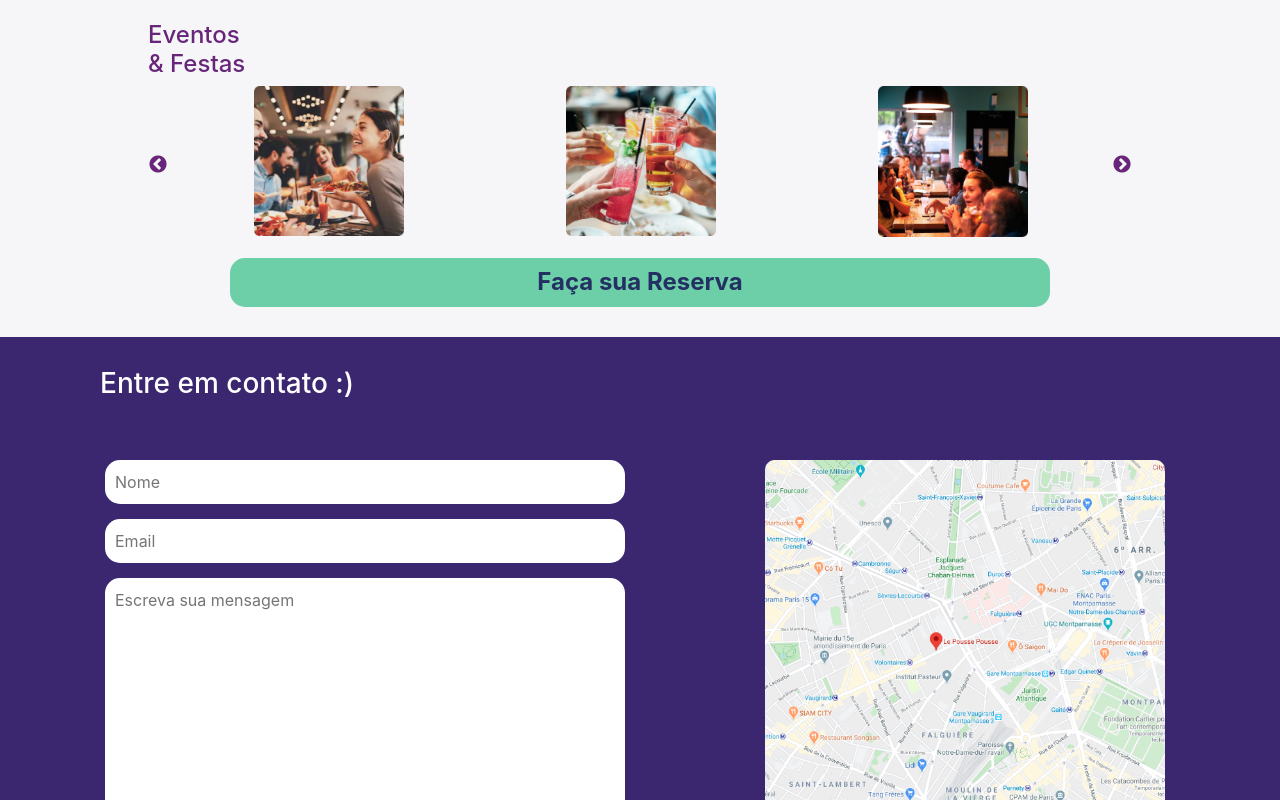
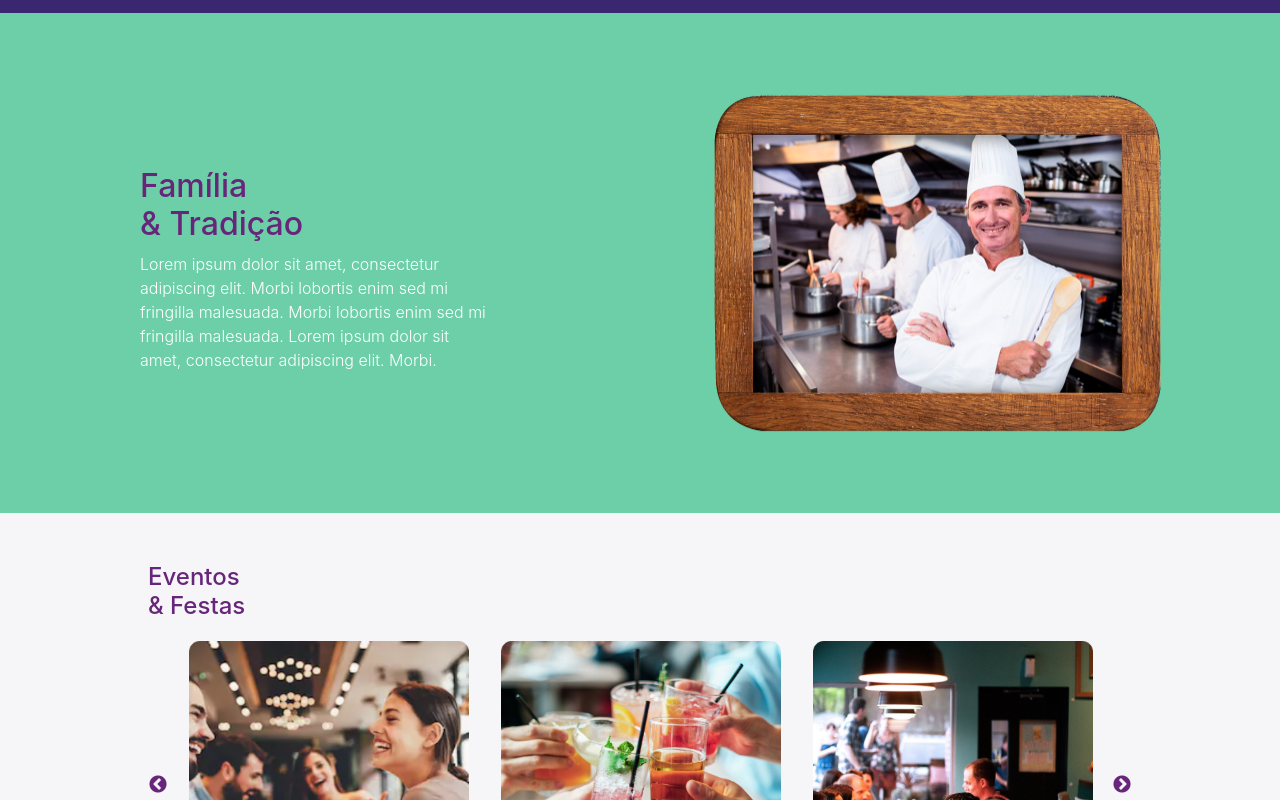
Before and after one commit to cesarcross/restaurant_uva, a React (Create React App) app: page / in a window 1280 px wide. Shown: the part 2000-2800 px from the top of the page. Built offline with nearby package versions, Linux system fonts and the light colour scheme; a web font is replaced by a local one.

Commit message:
Fix styles

```diff
--- a/src/components/About/About.component.jsx
+++ b/src/components/About/About.component.jsx
@@ -60,7 +60,6 @@ const About = () => (
         </Sub1>
       </AboutDiv3>
       <AboutDiv2>
-        {/* <WidthMax> */}
         <Sub1>
           <AboutTitle2>
             <span>Família</span>& Tradição
@@ -77,7 +76,6 @@ const About = () => (
             <img src={about2} alt="" />
           </AboutImage2>
         </Sub2>
-        {/* </WidthMax> */}
       </AboutDiv2>
     </AboutContainer>
   </Element>
--- a/src/components/About/About.style.js
+++ b/src/components/About/About.style.js
@@ -37,7 +37,9 @@ export const AboutTitle = styled.h3`
   font-size: 1.5rem;
   width: 210px;
   text-align: left;
+  margin-top: 20px;
   margin-left: 20px;
+  padding-top: 20px;
 
   span {
     display: block;
@@ -54,12 +56,14 @@ export const AboutTitle = styled.h3`
 
 export const AboutText = styled.p`
   /* border: 2px solid green; */
+  margin: 0 20px;
   color: white;
   font-size: 0.7rem;
+  text-align: left;
 
   @media screen and (min-width: 768px) {
-    margin: 0 20px;
-    text-align: left;
+    /* margin: 0 20px; */
+    /* text-align: left; */
   }
 `;
 
@@ -80,6 +84,7 @@ export const AboutImage = styled.div`
 
   img {
     width: 100%;
+    margin-bottom: 20px;
   }
 
   @media screen and (min-width: 992px) {
@@ -124,8 +129,9 @@ export const AboutDiv2 = styled.div`
 
 export const AboutTitle2 = styled.h3`
   /* border: 2px solid green; */
+  padding-top: 20px;
+  font-size: 2rem;
   color: #67267a;
-  font-size: 1.5rem;
   width: 201px;
   text-align: left;
   margin-left: 20px;
@@ -135,8 +141,8 @@ export const AboutTitle2 = styled.h3`
   }
 
   @media screen and (min-width: 768px) {
-    margin-top: 20px;
-    font-size: 2rem;
+    /* margin-top: 20px; */
+    /* font-size: 2rem; */
   }
 
   @media screen and (min-width: 992px) {
@@ -146,12 +152,14 @@ export const AboutTitle2 = styled.h3`
 
 export const AboutText2 = styled.p`
   /* border: 2px solid green; */
+  margin: 0 20px;
+  text-align: left;
   color: white;
   font-size: 0.7rem;
 
   @media screen and (min-width: 768px) {
-    margin: 0 20px;
-    text-align: left;
+    /* margin: 0 20px; */
+    /* text-align: left; */
     font-size: 1rem;
   }
 `;
--- a/src/components/Carousel/Carousel.component.jsx
+++ b/src/components/Carousel/Carousel.component.jsx
@@ -10,7 +10,7 @@ import {
 
 import featured1 from '../../assets/images/featured1.png';
 import featured3 from '../../assets/images/featured3.png';
-import featured5 from '../../assets/images/featured5.png';
+import featured7 from '../../assets/images/featured7.png';
 
 const Carousel = ({ showCarousel }) => {
   const settings = {
@@ -24,19 +24,19 @@ const Carousel = ({ showCarousel }) => {
   return (
     <CarouselContainer showCarousel={showCarousel}>
       <MobileImage>
-        <img src={featured1} alt="" />
+        <img src={featured3} alt="" />
       </MobileImage>
 
       <SliderContainer>
         <Slider {...settings}>
           <CarouselItem>
-            <img src={featured1} alt=""></img>
-          </CarouselItem>
-          <CarouselItem>
             <img src={featured3} alt=""></img>
           </CarouselItem>
           <CarouselItem>
-            <img src={featured5} alt=""></img>
+            <img src={featured7} alt=""></img>
+          </CarouselItem>
+          <CarouselItem>
+            <img src={featured1} alt=""></img>
           </CarouselItem>
         </Slider>
       </SliderContainer>
--- a/src/components/Carousel/Carousel.style.js
+++ b/src/components/Carousel/Carousel.style.js
@@ -5,7 +5,7 @@ export const CarouselContainer = styled.div`
 `;
 
 export const MobileImage = styled.div`
-  border: 2px solid green;
+  /* border: 2px solid green; */
 
   img {
     width: 100%;
@@ -51,7 +51,8 @@ export const SliderContainer = styled.div`
 
 export const CarouselItem = styled.div`
   img {
-    height: 370px;
+    /* height: 370px; */
+    width: 100%;
     margin: 0 auto;
   }
 `;
--- a/src/components/Contact/Contact.component.jsx
+++ b/src/components/Contact/Contact.component.jsx
@@ -15,12 +15,14 @@ const Contact = () => (
             action="https://formsubmit.io/send/ebaf272f-0e6b-441c-8c2a-7881d541c7be"
             method="POST"
           >
-            <h3>Entre em contato :)</h3>
+            <h3>
+              <span>Entre em</span>contato :)
+            </h3>
             <input
               name="_redirect"
               type="hidden"
               id="name"
-              value="https://restaurant-quitandavegana.now.sh/"
+              value="https://restaurant-uva.now.sh"
             />
             <input name="name" type="text" id="name" placeholder="Nome" />
             <input name="email" type="email" id="email" placeholder="Email" />
--- a/src/components/Contact/Contact.style.js
+++ b/src/components/Contact/Contact.style.js
@@ -9,45 +9,69 @@ export const WidthMax = styled.div`
   display: flex;
   max-width: 1200px;
   margin: 0 auto;
+  flex-wrap: wrap;
+
+  @media screen and (min-width: 992px) {
+    flex-direction: row-reverse;
+    flex-wrap: nowrap;
+  }
 `;
 
 export const Form = styled.div`
-  margin: 30px auto;
+  margin: 30px auto 0;
+  width: 80%;
+
+  h3 {
+    text-align: left;
+    color: #fff;
+
+    span {
+      display: block;
+    }
+
+    /* @media screen and (min-width: 1200px) {
+      text-align: left;
+      margin: 0 0 60px 60px;
+    } */
+  }
 
   input,
   textarea {
     display: flex;
-    border-radius: 15px;
-    width: 80%;
+    border-radius: 10px;
+    width: 100%;
     margin: 15px auto;
-    padding: 10px;
+    padding: 20px;
     border: none;
   }
 
   input:last-of-type {
     background: #6ccfa7;
     color: #242f62;
-    font-size: 1.5rem;
+    font-size: 1.2rem;
     font-weight: 700;
     justify-content: center;
   }
 
-  /* border: 2px solid green; */
+  @media screen and (min-width: 992px) {
+    width: 40%;
 
-  h3 {
-    color: #fff;
+    textarea {
+      height: 255px;
+    }
 
-    @media screen and (min-width: 1200px) {
-      text-align: left;
-      margin: 0 0 60px 60px;
+    input:last-of-type {
+      /* width: 300px; */
+      width: 70%;
+      padding: 5px 100px;
+      margin-bottom: 30px;
     }
   }
 
-  @media screen and (min-width: 992px) {
-    width: 650px;
-
-    input:last-of-type {
-      width: 300px;
+  @media screen and (min-width: 1200px) {
+    h3 {
+      text-align: left;
+      margin: 0 0 60px;
     }
   }
 `;
@@ -55,27 +79,27 @@ export const Form = styled.div`
 export const Map = styled.div`
   /* border: 2px solid green; */
 
-  height: fit-content;
+  /* height: fit-content; */
+  width: 90%;
+  margin: 20px auto 40px;
 
   img {
-    margin: 20px auto;
-    width: 90%;
+    /* margin: 20px auto; */
+    width: 100%;
   }
 
   @media screen and (min-width: 768px) {
     width: 80%;
-    margin: 0 auto;
   }
 
   @media screen and (min-width: 992px) {
-    width: 550px;
+    width: 45%;
+    margin: auto;
+    margin-top: 110px;
   }
 
   @media screen and (min-width: 1200px) {
-    align-self: center;
-
-    img {
-      width: 400px;
-    }
+    width: 37%;
+    margin-top: 155px;
   }
 `;
--- a/src/components/Event/Event.component.jsx
+++ b/src/components/Event/Event.component.jsx
@@ -61,7 +61,7 @@ const Event = () => {
           target="_blank"
           rel="noopener noreferrer"
         >
-          <h3>Faça sua Reserva</h3>
+          <h3>Reservar para Evento</h3>
         </Button>
       </EventContainer>
     </Element>
--- a/src/components/Event/Event.style.js
+++ b/src/components/Event/Event.style.js
@@ -11,6 +11,7 @@ export const EventContainer = styled.div`
 
 export const Title = styled.h3`
   /* border: 2px solid green; */
+  padding-top: 20px;
   width: 150px;
   color: #67267a;
   text-align: left;
@@ -19,6 +20,10 @@ export const Title = styled.h3`
 
   span {
     display: block;
+  }
+
+  @media screen and (min-width: 992px) {
+    margin-bottom: 20px;
   }
 `;
 
@@ -41,19 +46,27 @@ export const CarouselItem = styled.div`
   /* border: 2px solid green; */
 
   img {
-    height: 255px;
+    /* height: 255px; */
+    width: 100%;
     margin: 0 auto;
   }
 
   @media screen and (min-width: 768px) {
     img {
-      height: auto;
-      width: 150px;
+      /* height: auto; */
+      width: 90%;
     }
   }
 `;
 
 export const Button = styled.a`
+  :hover,
+  :visited,
+  :link,
+  :active {
+    text-decoration: none;
+  }
+
   h3 {
     background: #6ccfa7;
     color: #242f62;
@@ -61,8 +74,15 @@ export const Button = styled.a`
     font-weight: 700;
     justify-content: center;
     width: 80%;
-    margin: 15px auto;
+    margin: 20px auto;
     padding: 10px;
     border-radius: 15px;
   }
+
+  @media screen and (min-width: 992px) {
+    h3 {
+      font-size: 1.2rem;
+      width: 40%;
+    }
+  }
 `;
--- a/src/components/Footer/Footer.style.js
+++ b/src/components/Footer/Footer.style.js
@@ -11,10 +11,11 @@ export const FooterContainer = styled.div`
 
 export const Logo = styled.div`
   /* border: 2px solid green; */
+  width: 85px;
+  margin: 20px auto 10px;
 
   img {
-    width: 85px;
-    margin: 25px auto 10px;
+    width: 100%;
   }
 `;
 
@@ -25,4 +26,13 @@ export const Text = styled.p`
 export const Caravan = styled.p`
   /* border: 2px solid green; */
   margin: 30px auto;
+
+  a {
+    :hover,
+    :visited,
+    :link,
+    :active {
+      text-decoration: none;
+    }
+  }
 `;
--- a/src/components/Menu/Menu.component.jsx
+++ b/src/components/Menu/Menu.component.jsx
@@ -15,10 +15,9 @@ import {
 } from './Menu.style';
 
 import whatsapp from '../../assets/images/whatsappicon.png';
-
 import ifood from '../../assets/images/ifood.png';
-
 import menu from '../../assets/images/menu.png';
+import menuuva from '../../assets/images/menuuva.jpg';
 
 const Menu = () => (
   <Element id="cardapio" name="cardapio">
@@ -56,7 +55,9 @@ const Menu = () => (
       </Container1>
       <Container2>
         <MenuImage>
-          <img src={menu} alt="" />
+          <a href={menuuva} target="_blank" rel="noopener noreferrer">
+            <img src={menu} alt="" />
+          </a>
         </MenuImage>
       </Container2>
     </MenuContainer>
--- a/src/components/Menu/Menu.style.js
+++ b/src/components/Menu/Menu.style.js
@@ -2,10 +2,10 @@ import styled from 'styled-components';
 
 export const MenuContainer = styled.div`
   /* border: 2px solid green; */
+  margin: 20px auto;
 
   @media screen and (min-width: 768px) {
     display: flex;
-    margin: 20px auto;
   }
 
   @media screen and (min-width: 1200px) {
@@ -50,6 +50,7 @@ export const MenuTitle = styled.h3`
   }
 
   @media screen and (min-width: 992px) {
+    margin-left: 45px;
     font-size: 2rem;
     line-height: 2.7rem;
   }
@@ -62,13 +63,14 @@ export const MenuText = styled.p`
 
   @media screen and (min-width: 992px) {
     width: 400px;
+    margin-left: 45px;
     margin-bottom: 20px;
   }
 `;
 
 export const DeliveryText = styled.div`
   /* border: 2px solid green; */
-  margin: auto 20px 0.5rem;
+  margin: 20px;
   width: 150px;
   text-align: left;
 
@@ -79,9 +81,7 @@ export const DeliveryText = styled.div`
   }
 
   @media screen and (min-width: 992px) {
-    h3 {
-      margin-bottom: 20px;
-    }
+    margin-left: 45px;
   }
 `;
 
@@ -91,16 +91,16 @@ export const DeliveryContainer = styled.div`
   justify-content: space-between;
 
   @media screen and (min-width: 992px) {
-    display: flex;
     width: 300px;
-    justify-content: space-between;
+    margin-left: 25px;
   }
 `;
 
 export const Ifood = styled.a`
+  margin: 10px 30px 0 0;
+
   img {
     width: 120px;
-    margin: 10px 20px 0 2px;
   }
 
   @media screen and (min-width: 992px) {
@@ -115,7 +115,7 @@ export const Whatsapp = styled.a`
 
   @media screen and (min-width: 992px) {
     img {
-      width: 130px;
+      width: 120px;
     }
   }
 `;
```
Also changed, not shown: src/assets/images/menuuva.jpg (added), 1 other file (tests, documents, lock files or other folders).
